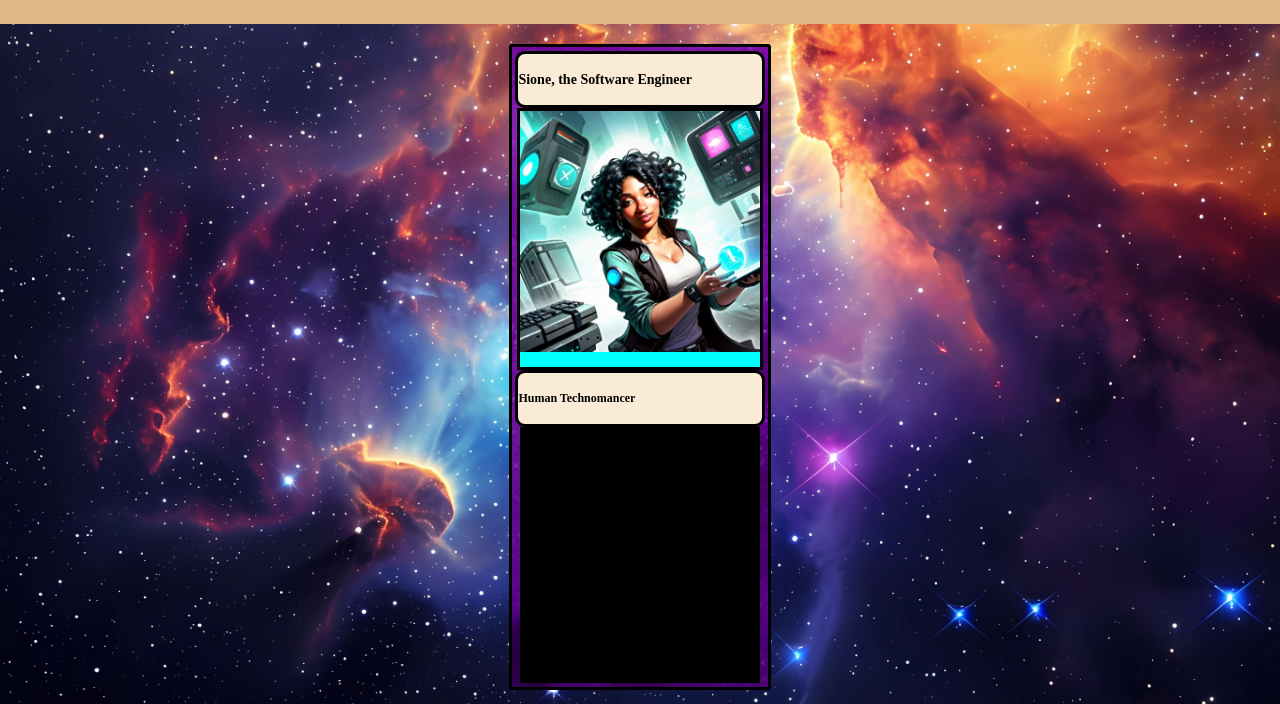
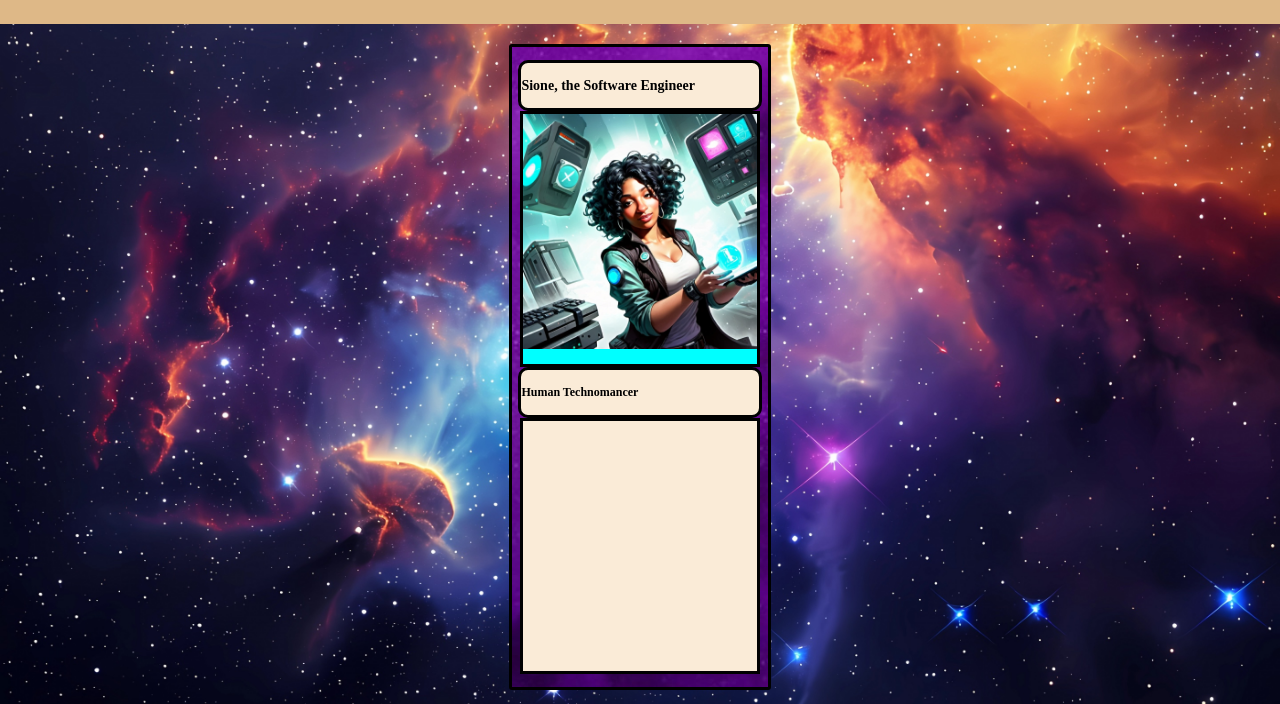
Before and after one commit to dev-sionejoseph/personal-portfolio, a plain HTML site: page index.html in a window 1280 px wide. Shown: the part 96-800 px from the top of the page. Drawn offline with Linux system fonts and the light colour scheme.

Commit message:
basic card styling

```diff
--- a/style.css
+++ b/style.css
@@ -58,7 +58,6 @@
     height: 8%;
     max-height: 10%;
     background-color: antiquewhite;
-    border: solid;
     display: flex;
     border-radius: 10px;
     align-items: center;
@@ -69,7 +68,6 @@
     width: 94%;
     height: 40%;
     background-color: aqua;
-    border: solid;
     overflow: hidden;
     /* background-image: url(./assets/cardimage.JPG); */
  }
@@ -80,7 +78,12 @@
 }
 
 .card-details{
-    background-color: black;
+    background-color: antiquewhite;
     width: 94%;
     height: 40%;
 }
+
+.card-details,.card-title, .card-subtitle, .card-photo {
+    border: solid;
+    box-sizing: border-box;
+}
```
